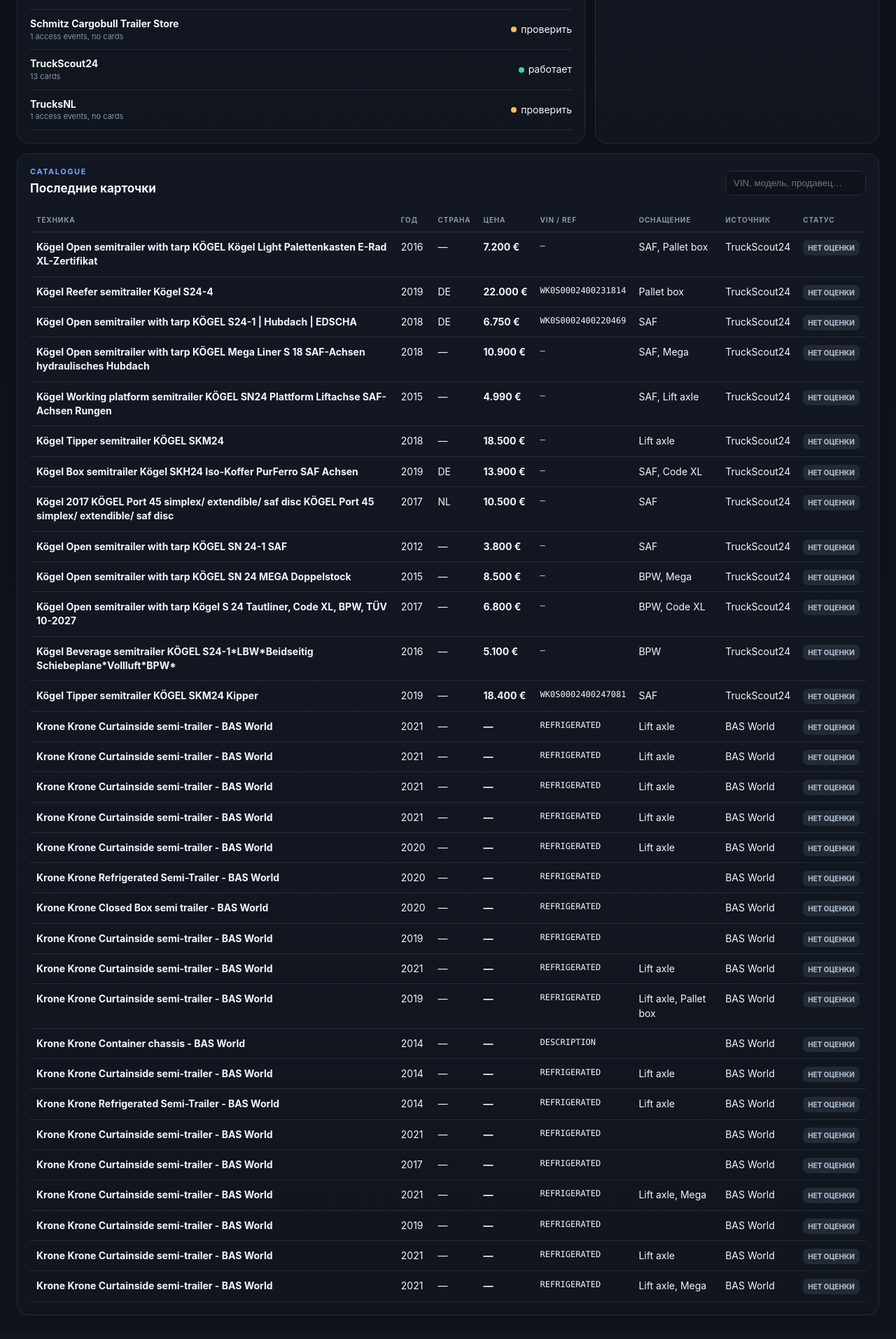
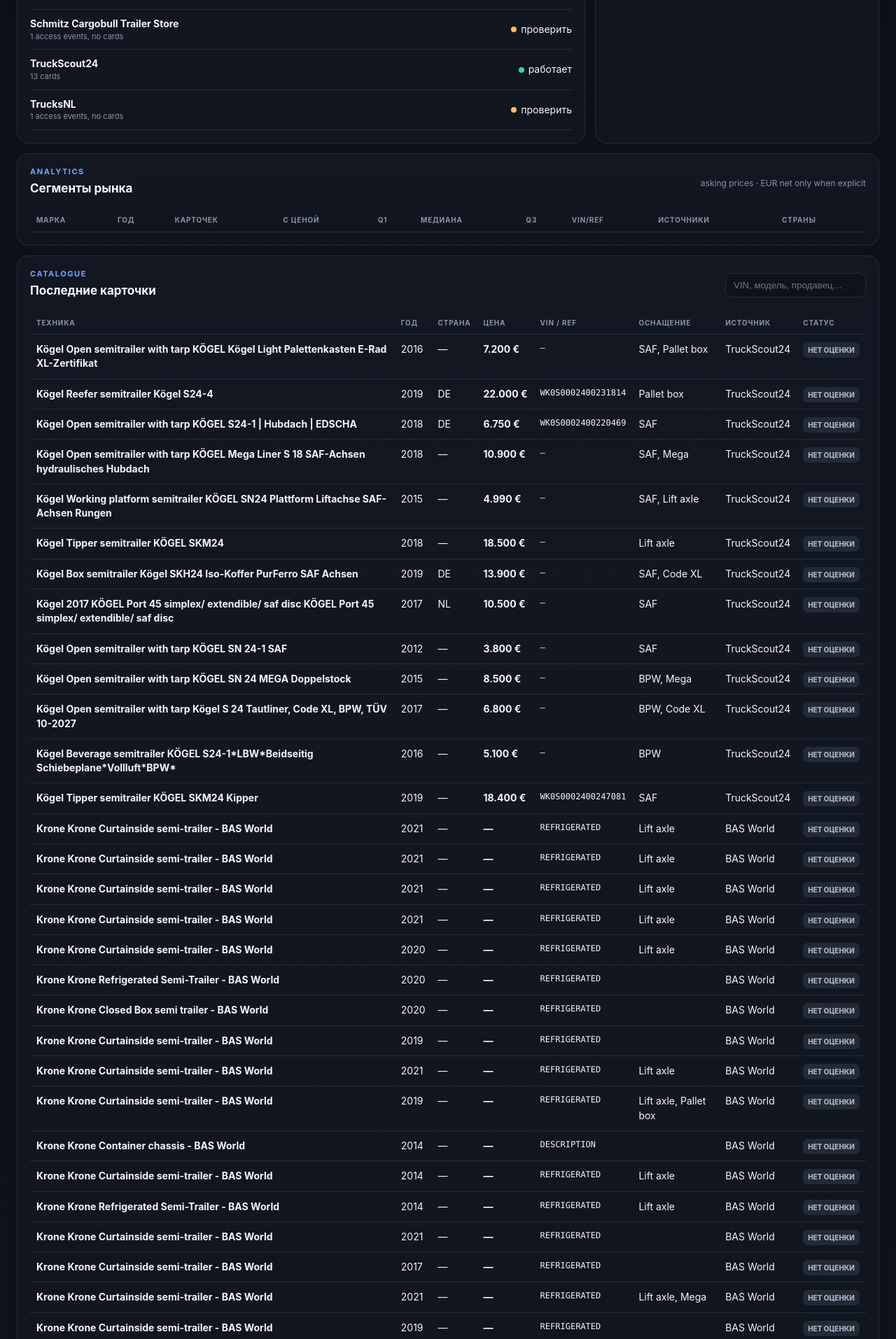
Before and after one commit to Muza-code/shmhandelvin, a Flask app: page / in a window 1280 px wide. Shown: the part 2102-4015 px from the top of the page at 70% size. Before the commit the page ends 3981 px from the top, so only its background shows below. Run offline with Flask 3, Linux system fonts and the light colour scheme; lists and menus that the app fills with data are empty.

Commit message:
ui: add segment market analytics table

```diff
--- a/templates/market_center.html
+++ b/templates/market_center.html
@@ -61,6 +61,16 @@
       </div>
 
       <div class="panel span2">
+        <div class="panel-head"><div><div class="section-label">Analytics</div><h3>Сегменты рынка</h3></div><span class="muted">asking prices · EUR net only when explicit</span></div>
+        <div class="table-wrap">
+          <table>
+            <thead><tr><th>Марка</th><th>Год</th><th>Карточек</th><th>С ценой</th><th>Q1</th><th>Медиана</th><th>Q3</th><th>VIN/ref</th><th>Источники</th><th>Страны</th></tr></thead>
+            <tbody id="segments"></tbody>
+          </table>
+        </div>
+      </div>
+
+      <div class="panel span2">
         <div class="panel-head"><div><div class="section-label">Catalogue</div><h3>Последние карточки</h3></div><input id="search" placeholder="VIN, модель, продавец…"></div>
         <div class="table-wrap">
           <table>
@@ -119,6 +129,12 @@ function render(){
   const bc={}; L.forEach(x=>bc[x.brand]=(bc[x.brand]||0)+1);
   document.getElementById('brands').innerHTML=Object.entries(bc).sort((a,b)=>b[1]-a[1]).map(([b,n])=>`<div class="bar-row"><span>${esc(b)}</span><div class="bar"><i style="width:${Math.min(100,n/Math.max(...Object.values(bc))*100)}%"></i></div><b>${n}</b></div>`).join('');
 
+  document.getElementById('segments').innerHTML=(data.segments||[]).map(x=>`<tr>
+    <td><b>${esc(x.brand)}</b></td><td>${esc(x.year)}</td><td>${x.cards}</td><td>${x.priced}</td>
+    <td>${euro(x.q1_net_eur)}</td><td><b>${euro(x.median_net_eur)}</b></td><td>${euro(x.q3_net_eur)}</td>
+    <td>${x.vin_found}</td><td>${x.sources}</td><td>${x.countries}</td>
+  </tr>`).join('');
+
   document.getElementById('listings').innerHTML=F.slice(0,100).map(x=>`<tr>
     <td><b>${esc(x.brand)} ${esc(x.model||'')}</b><small>${esc(x.seller||'')}</small></td><td>${esc(x.year||'—')}</td><td>${esc(x.country||'—')}</td><td><b>${euro(x.price_net_eur)}</b></td><td class="mono">${esc(x.vin||x.vin_ref||'—')}</td><td>${esc((x.features||[]).slice(0,4).join(', '))}</td><td>${esc(x.source||'—')}</td><td>${badge(x.status)}</td>
   </tr>`).join('');
```
